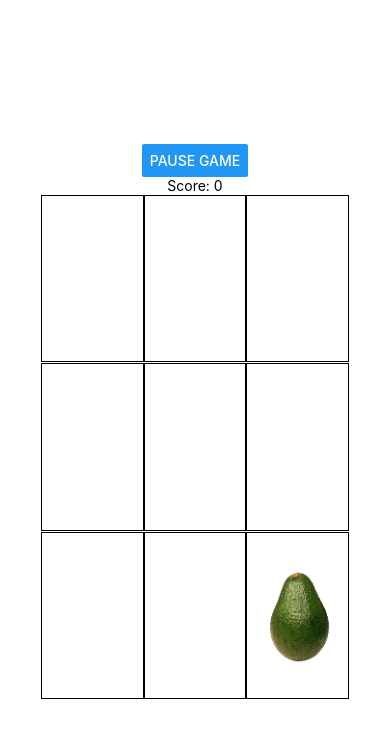
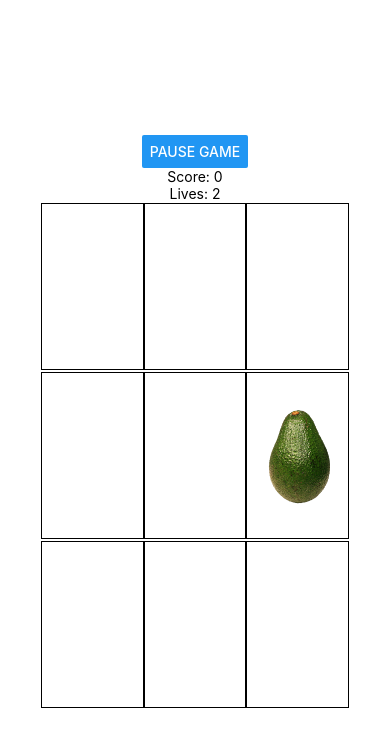
Before and after one commit to jojeco/WackAMoleGame, a React Native app: screen / in a window 390 px wide. Both pictures are taken after a click on the button "START GAME". Shown: the top 746 px of the page. Built offline with nearby package versions, Linux system fonts and the light colour scheme.

Commit message:
V1.3_laptop

```diff
--- a/App.js
+++ b/App.js
@@ -1,32 +1,50 @@
-import Mole from './app/Mole';
 import React, { useState, useEffect } from 'react';
-import { View, Text, StyleSheet, Button } from 'react-native';
+import { View, Text, Button, TouchableOpacity } from 'react-native';
+import Mole from './Components/Mole';
+import styles from './styles/page-styles';
 
 export default function App() {
-  const [activeMole, setActiveMole] = useState(null);
-  const [score, setScore] = useState(0);
+  const [activeMole, setActiveMole] = useState(null); // State for the active mole
+  const [score, setScore] = useState(0); // State for the score
   const [isGameActive, setIsGameActive] = useState(false);
   const [isGamePaused, setIsGamePaused] = useState(false);
   const [gameReset, setGameReset] = useState(false);
+  const initialLives = 3; // Starting number of lives
+  const [lives, setLives] = useState(initialLives);
+  const [moleHit, setMoleHit] = useState(false); // Track if the mole was hit
+
 
   const randomizeMole = () => {
     const randomMole = Math.floor(Math.random() * 9);
     setActiveMole(randomMole);
+    setMoleHit(false); // Reset mole hit state
   };
+
 
   const handleMoleHit = () => {
     setScore(score + 1);
+    setMoleHit(true); // Indicate the mole was hit
+    randomizeMole();
   };
 
   useEffect(() => {
-    let interval;
     if (isGameActive && !isGamePaused) {
-      interval = setInterval(() => {
+      const moleTimer = setTimeout(() => {
+        if (!moleHit) {
+          setLives((prevLives) => prevLives - 1);
+        }
+        // Optionally, end game if lives reach 0
+        if (lives <= 1) {
+          alert('Game Over');
+          setIsGameActive(false);
+          setLives(initialLives);
+        }
         randomizeMole();
-      }, 1000);
+      }, 2000);
+
+      return () => clearTimeout(moleTimer);
     }
-    return () => clearInterval(interval);
-  }, [isGameActive, isGamePaused, gameReset]);
+  }, [activeMole, isGameActive, isGamePaused, moleHit, lives]);
 
   // Pause the game
   const handlePauseGame = () => {
@@ -47,7 +65,9 @@ export default function App() {
     setIsGamePaused(false);
     setIsGameActive(false);
     setGameReset(prevState => !prevState); // Toggle to trigger useEffect
+    setLives(initialLives); // Reset lives on game reset
   };
+
 
   return (
     <View style={styles.container}>
@@ -60,6 +80,7 @@ export default function App() {
       )}
 
       <Text>Score: {score}</Text>
+      <Text>Lives: {lives}</Text>
 
       <View style={styles.grid}>
         {Array.from({ length: 9 }).map((_, index) => (
@@ -68,7 +89,6 @@ export default function App() {
           </View>
         ))}
       </View>
-
       {isGamePaused && (
         <View style={styles.pauseScreen}>
           <Text>Game Paused</Text>
@@ -79,36 +99,3 @@ export default function App() {
     </View>
   );
 }
-
-const styles = StyleSheet.create({
-  container: {
-    flex: 1,
-    justifyContent: 'center',
-    alignItems: 'center',
-    backgroundColor: '#fff',
-  },
-  grid: {
-    width: '80%',
-    height: '60%',
-    flexDirection: 'row',
-    flexWrap: 'wrap',
-    justifyContent: 'center',
-    alignItems: 'center',
-  },
-  cell: {
-    width: '33%',
-    height: '33%',
-    justifyContent: 'center',
-    alignItems: 'center',
-    borderWidth: 1,
-    borderColor: '#000',
-  },
-  pauseScreen: {
-    position: 'absolute',
-    width: '100%',
-    height: '100%',
-    justifyContent: 'center',
-    alignItems: 'center',
-    backgroundColor: 'rgba(0, 0, 0, 0.5)',
-  },
-});
--- /dev/null
+++ b/Components/Mole.js
@@ -0,0 +1,17 @@
+import React from 'react';
+import { View, TouchableOpacity, Image, StyleSheet } from 'react-native';
+import moleImage from '../assets/images/mole.png';
+import MoleStyles from '../styles/mole-styles';
+
+
+const Mole = ({ isVisible, onPress }) => {
+    return isVisible ? (
+        <TouchableOpacity onPress={onPress} style={MoleStyles.moleContainer}>
+            <Image source={moleImage} style={MoleStyles.mole} />
+        </TouchableOpacity>
+    ) : (
+        <View style={MoleStyles.moleContainer} />
+    );
+
+};
+export default Mole;
--- a/app/Mole.js
+++ /dev/null
@@ -1,31 +0,0 @@
-import React from 'react';
-import { View, TouchableOpacity, Image, StyleSheet } from 'react-native';
-import moleImage from '../assets/images/mole.png';
-
-
-const Mole = ({ isVisible, onPress }) => {
-    return isVisible ? (
-        <TouchableOpacity onPress={onPress} style={styles.moleContainer}>
-            <Image source={moleImage} style={styles.mole} />
-        </TouchableOpacity>
-    ) : (
-        <View style={styles.moleContainer} />
-    );
-
-};
-
-
-
-const styles = StyleSheet.create({
-    moleContainer: {
-        width: 100,  // Adjust size as needed
-        height: 100, // Adjust size as needed
-        justifyContent: 'center',
-        alignItems: 'center',
-    },
-    mole: {
-        width: 100,   // Adjust size as needed
-        height: 100,  // Adjust size as needed
-    },
-});
-export default Mole;
--- /dev/null
+++ b/styles/mole-styles.js
@@ -0,0 +1,17 @@
+import { StyleSheet } from "react-native";
+
+const MoleStyles = StyleSheet.create({
+    moleContainer: {
+        width: '80%',  // Adjust size as needed
+        height: '80%', // Adjust size as needed
+        justifyContent: 'center',
+        alignItems: 'center',
+    },
+    mole: {
+        width: '80%',   // Adjust size as needed
+        height: '80%',  // Adjust size as needed
+        justifyContent: 'center',
+        alignItems: 'center',
+    },
+});
+export default MoleStyles;
--- a/styles/page-styles.js
+++ b/styles/page-styles.js
@@ -12,13 +12,29 @@ const styles = StyleSheet.create({
       justifyContent: 'space-around',
       alignItems: 'center',
     },
-    cell: {
-      width: 100,
-      height: 100,
+    grid: {
+      width: '80%',
+      height: '60%',
+      flexDirection: 'row',
+      flexWrap: 'wrap',
       justifyContent: 'center',
       alignItems: 'center',
-        borderWidth: 1,
-          borderColor: '#000',
-        },
+    },
+    cell: {
+      width: '33%',
+      height: '33%',
+      justifyContent: 'center',
+      alignItems: 'center',
+      borderWidth: 1,
+      borderColor: '#000',
+    },
+    pauseScreen: {
+      position: 'absolute',
+      width: '100%',
+      height: '100%',
+      justifyContent: 'center',
+      alignItems: 'center',
+      backgroundColor: 'rgba(0, 0, 0, 0.5)',
+    },
       });
 export default styles;
```
Also changed, not shown: Levels/Level1.js (added).
